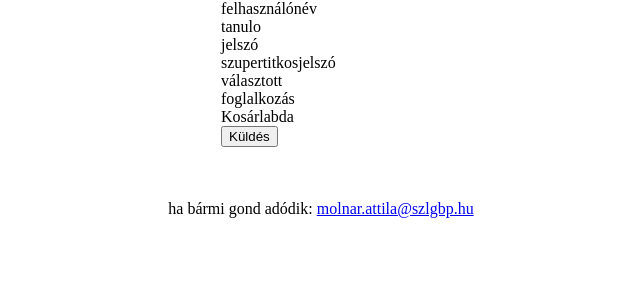
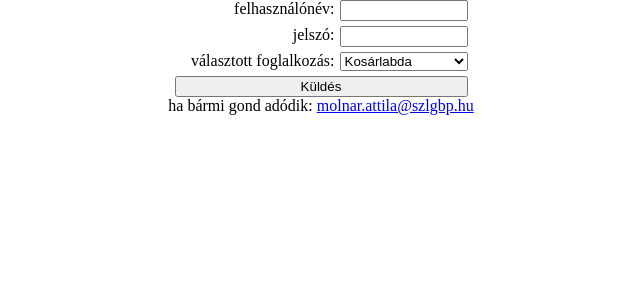
Before and after one commit to MolnAtt/11fdjango2020_21, a Django app: page /tesi/ in a window 1280 px wide. Shown: the part 26-326 px from the top of the page, without its empty margins (319-959 px from the left). Run offline with Django 3.2, Linux system fonts and the light colour scheme.

Commit message:
style kialakítása vége

```diff
--- a/elsoprojekt/static/style.css
+++ b/elsoprojekt/static/style.css
@@ -9,9 +9,24 @@ header, footer{
 }
 
 main{
+
+}
+
+.grid-container{
     display:grid;
     justify-content: center;
 
-    grid-template-columns: 100px 100px;
-    grid-template-rows: repeat(4, 50px);
+    grid-template-columns: 10em 8em;
+    grid-template-rows: auto;
+
+    gap:5px;
 }
+
+.grid-container button{
+    grid-column-start: 1;
+    grid-column-end: 3;
+}
+
+.grid-label{
+    justify-self: end;
+}
--- a/elsoprojekt/templates/tesi.html
+++ b/elsoprojekt/templates/tesi.html
@@ -16,14 +16,18 @@
     </header>
 
     <main>
-        <form action="">
+        <form>
             <div class="grid-container">
-                <div class="grid-label">felhasználónév</div>
-                <div class="grid-item">tanulo</div>
-                <div class="grid-label">jelszó</div>
-                <div class="grid-item">szupertitkosjelszó</div>
-                <div class="grid-label">választott foglalkozás</div>
-                <div class="grid-item">Kosárlabda</div>
+                <label for="fnev" class="grid-label">felhasználónév:</label>
+                <input type="text" name="" id="fnev">
+                <label for="jelszo" class="grid-label">jelszó:</label>
+                <input type="password" name="" id="jelszo">
+                <label for="valasztas" class="grid-label">választott foglalkozás:</label>
+                <select name="" id="valasztas">
+                    <option value="">Kosárlabda</option>
+                    <option value="">Gyeplabda</option>
+                    <option value="">Curling</option>
+                </select>
                 <button>Küldés</button>
             </div>
         </form>
```
